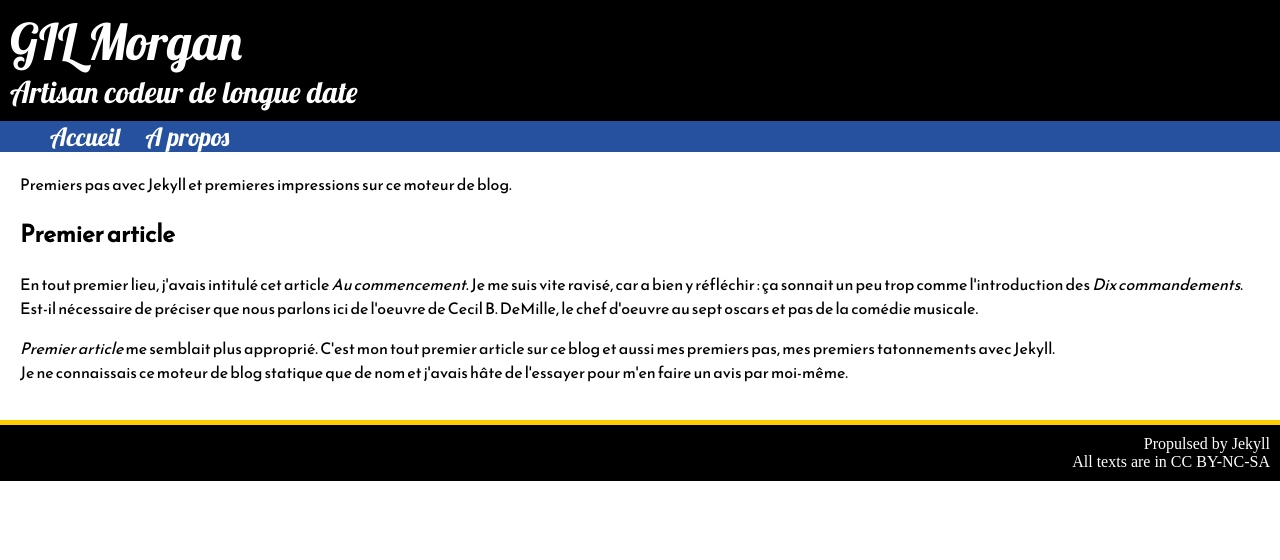
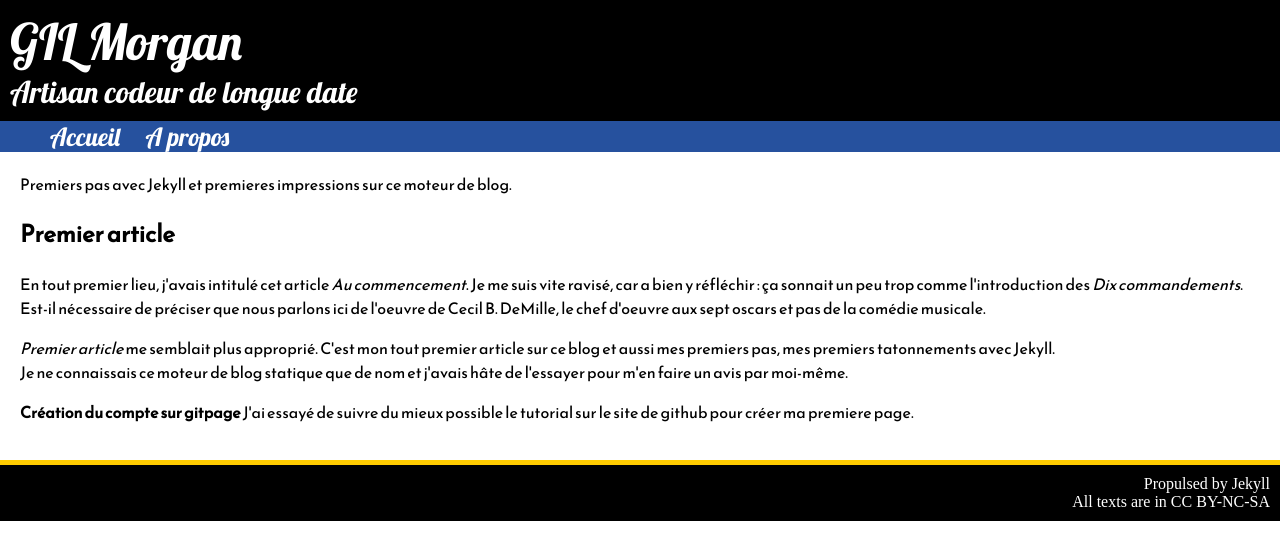
Before and after one commit to GILMorgan/GILMorgan.github.io, a Jekyll site: the page built from _posts/2016-01-10-premier-article.html, in a window 1280 px wide. Shown: the top 560 px of the page. Built offline with Jekyll 4.4.1, drawn with Linux system fonts in a browser that asks for light colours.

Commit message:
Suite de l'article

```diff
--- a/_posts/2016-01-10-premier-article.html
+++ b/_posts/2016-01-10-premier-article.html
@@ -7,6 +7,11 @@ categories: divers
 Premiers pas avec Jekyll et premieres impressions sur ce moteur de blog.
 <!--excerpt-->
 <h2>Premier article</h2>
-<p>En tout premier lieu, j'avais intitulé cet article <em>Au commencement</em>. Je me suis vite ravisé, car a bien y réfléchir : ça sonnait un peu trop comme l'introduction des <em>Dix commandements</em>. Est-il nécessaire de préciser que nous parlons ici de l'oeuvre de Cecil B. DeMille, le chef d'oeuvre au sept oscars et pas de la comédie musicale.</p>
+<p>En tout premier lieu, j'avais intitulé cet article <em>Au commencement</em>. Je me suis vite ravisé, car a bien y réfléchir : ça sonnait un peu trop comme l'introduction des <em>Dix commandements</em>. Est-il nécessaire de préciser que nous parlons ici de l'oeuvre de Cecil B. DeMille, le chef d'oeuvre aux sept oscars et pas de la comédie musicale.</p>
 <p><em>Premier article</em> me semblait plus approprié. C'est mon tout premier article sur ce blog et aussi mes premiers pas, mes premiers tatonnements avec Jekyll. <br/>
 Je ne connaissais ce moteur de blog statique que de nom et j'avais hâte de l'essayer pour m'en faire un avis par moi-même.</p>
+
+<p>
+    <b>Création du compte sur gitpage</b>
+    J'ai essayé de suivre du mieux possible le tutorial sur le site de github pour créer ma premiere page.
+</p>
```
